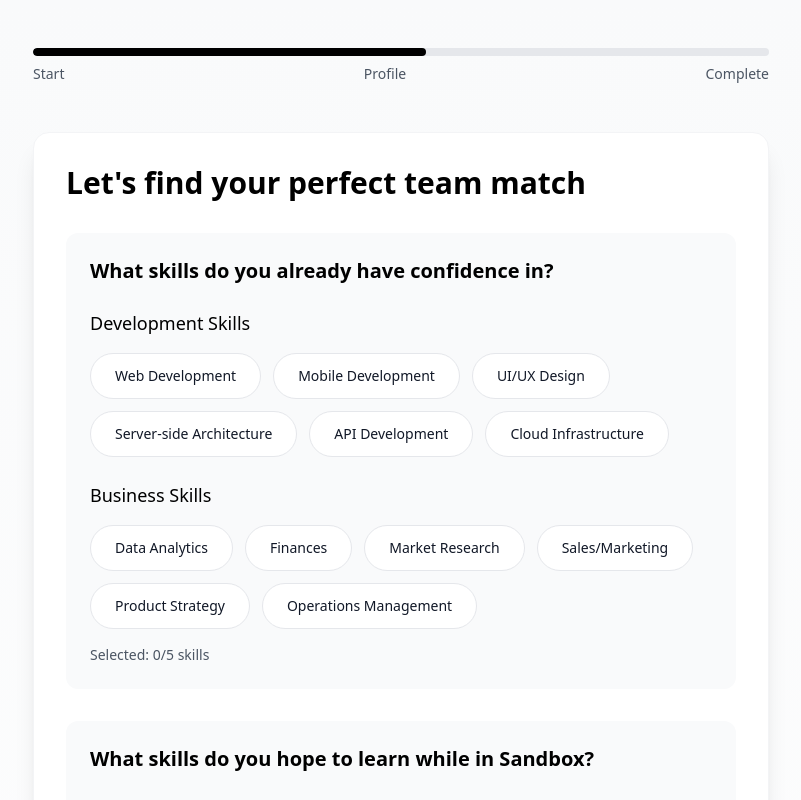
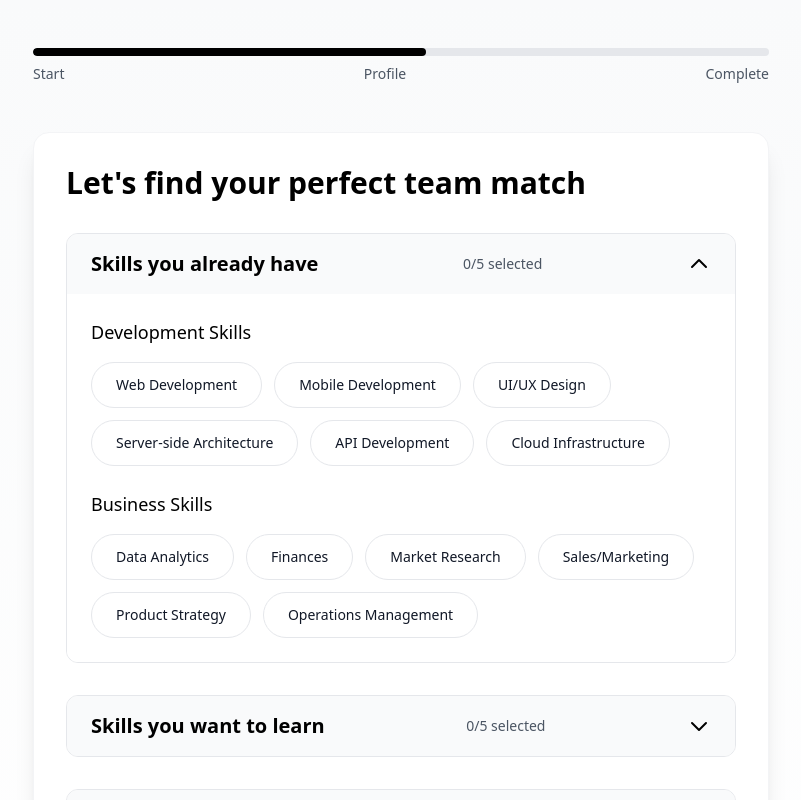
Before and after one commit to ammonwk/sandbox-connect, a React (Vite) app: page /sandbox-headstart/onboarding in a window 1280 px wide. Both pictures are taken after a click on the button "Continue". Shown: the top 800 px of the page, without its empty margins (239-1040 px from the left). Built offline with nearby package versions, Linux system fonts and the light colour scheme.

Commit message:
Improved skill selection menu

```diff
--- a/src/components/Onboarding.jsx
+++ b/src/components/Onboarding.jsx
@@ -11,6 +11,8 @@ function Onboarding() {
   });
   const [hoursPerWeek, setHoursPerWeek] = useState(40);
   const [situation, setSituation] = useState(50);
+  const [openSection, setOpenSection] = useState('current');
+  const [isValid, setIsValid] = useState(false);
   const navigate = useNavigate();
 
   const scrollToTop = () => {
@@ -22,18 +24,33 @@ function Onboarding() {
     }, 100);
   };
 
+  const validateSkills = () => {
+    const hasCurrentSkill = selectedSkills.current.length >= 1;
+    const hasTeammateSkill = selectedSkills.teammates.length >= 1;
+    setIsValid(hasCurrentSkill && hasTeammateSkill);
+  };
+
   const handleSkillSelection = (category, skill) => {
     const current = selectedSkills[category];
     const MAX_SKILLS = 5;
 
-    setSelectedSkills(prev => ({
+    setSelectedSkills(prev => {
+      const updated = {
         ...prev,
         [category]: current.includes(skill)
           ? current.filter(s => s !== skill)
           : current.length < MAX_SKILLS
             ? [...current, skill]
             : current
-    }));
+      };
+      // Validate after updating
+      setTimeout(() => {
+        const hasCurrentSkill = updated.current.length >= 1;
+        const hasTeammateSkill = updated.teammates.length >= 1;
+        setIsValid(hasCurrentSkill && hasTeammateSkill);
+      }, 0);
+      return updated;
+    });
   };
 
   const getSituationText = (value) => {
@@ -66,7 +83,7 @@ function Onboarding() {
               Let's get your profile filled out...
             </p>
             <div className="inline-block bg-gray-100 text-black px-4 py-2 rounded-full text-sm">
-              Est. time: 3 min
+              This will take about: 3 minutes
             </div>
           </div>
         )}
@@ -78,14 +95,34 @@ function Onboarding() {
             </h2>
 
             {['current', 'toLearn', 'teammates'].map((category) => (
-              <div className="bg-gray-50 rounded-xl p-6 hover:shadow-md transition-shadow duration-200" key={category}>
-                <div className="text-xl font-semibold text-black mb-6">
-                  {category === 'current' && "What skills do you already have confidence in?"}
-                  {category === 'toLearn' && "What skills do you hope to learn while in Sandbox?"}
-                  {category === 'teammates' && "What skills do you hope your teammates will have?"}
-                </div>
+              <div className="border border-gray-200 rounded-xl overflow-hidden" key={category}>
+                <button
+                  onClick={() => setOpenSection(openSection === category ? null : category)}
+                  className="w-full px-6 py-4 flex justify-between items-center bg-gray-50 hover:bg-gray-100"
+                >
+                  <span className="text-xl font-semibold text-black">
+                    {category === 'current' && "Skills you already have"}
+                    {category === 'toLearn' && "Skills you want to learn"}
+                    {category === 'teammates' && "Skills you want in teammates"}
+                  </span>
+                  <span className="text-sm text-gray-600">
+                    {selectedSkills[category].length}/5 selected
+                  </span>
+                  <svg
+                    className={`w-6 h-6 transform transition-transform ${
+                      openSection === category ? 'rotate-180' : ''
+                    }`}
+                    fill="none"
+                    stroke="currentColor"
+                    viewBox="0 0 24 24"
+                  >
+                    <path strokeLinecap="round" strokeLinejoin="round" strokeWidth={2} d="M19 9l-7 7-7-7" />
+                  </svg>
+                </button>
 
-                <div className="mt-6 space-y-6">
+                {openSection === category && (
+                  <div className="p-6 bg-white">
+                    <div className="space-y-6">
                       <div>
                         <h4 className="text-lg font-medium text-black mb-4">Development Skills</h4>
                         <div className="flex flex-wrap gap-3">
@@ -124,12 +161,16 @@ function Onboarding() {
                         </div>
                       </div>
                     </div>
-
-                <div className="mt-4 text-sm text-gray-600">
-                  Selected: {selectedSkills[category].length}/5 skills
                   </div>
+                )}
               </div>
             ))}
+
+            {!isValid && (
+              <p className="text-red-600 text-sm">
+                Please select at least one current skill and one desired teammate skill to continue
+              </p>
+            )}
           </div>
         )}
 
@@ -201,13 +242,19 @@ function Onboarding() {
         <button
           onClick={() => {
             if (step < 3) {
+              if (step === 2 && !isValid) return;
               setStep(step + 1);
               scrollToTop();
             } else {
               navigate('/sandbox-headstart/dashboard');
             }
           }}
-          className={`${step > 1 ? 'w-2/3' : 'w-full'} bg-black text-white py-4 rounded-xl hover:bg-gray-900 transition-colors duration-200 text-lg font-medium`}
+          className={`${step > 1 ? 'w-2/3' : 'w-full'} ${
+            step === 2 && !isValid
+              ? 'bg-gray-400 cursor-not-allowed'
+              : 'bg-black hover:bg-gray-900'
+          } text-white py-4 rounded-xl transition-colors duration-200 text-lg font-medium`}
+          disabled={step === 2 && !isValid}
         >
           {step === 3 ? 'Complete Profile' : 'Continue'}
         </button>
```
Lines whose indentation alone changed are shown as unchanged.
